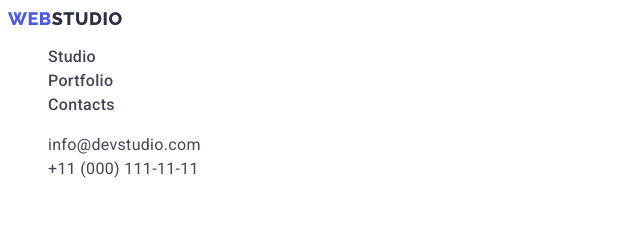
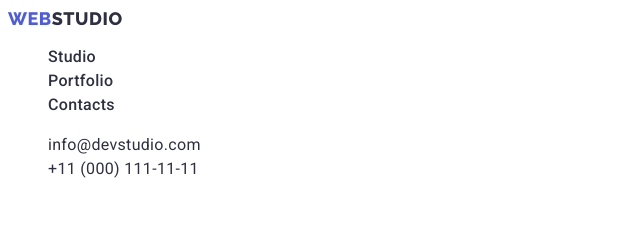
Before and after one commit to Vitalii-Polianskyi/goit-markup-hw-02, a plain HTML site: page index.html in a window 1280 px wide. Shown: the top 225 px of the page, 0-640 px from the left. Drawn offline with Linux system fonts and the light colour scheme.

Commit message:
Update styles.css

```diff
--- a/css/styles.css
+++ b/css/styles.css
@@ -62,7 +62,7 @@ address {
   color: var(--pressed-color);
 }
 .list a {
-  color: var(--body-text);
+  color: var(--dark-color);
 }
 .text-contact {
   line-height: 1.5;
```
